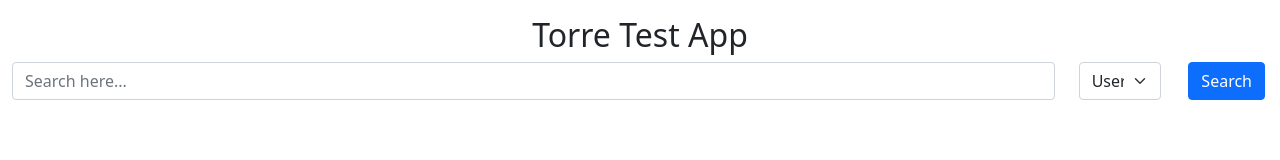
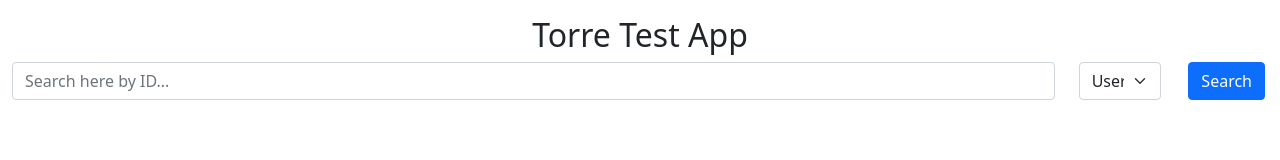
Before and after one commit to fglaria/torre-test-app, a React (Create React App) app in the folder client/: page / in a window 1280 px wide. Shown: the top 160 px of the page. Built offline with nearby package versions, Linux system fonts and the light colour scheme.

Commit message:
Client: minor changes on search bar

```diff
--- a/client/src/routes/Main.jsx
+++ b/client/src/routes/Main.jsx
@@ -75,14 +75,14 @@ const Main = () => {
         <Form onSubmit={ onSubmit }>
           <Row>
             <Col xxl={10} xl={10} lg={8} md={8} sm={8} xs={6}>
-              <Form.Control type="text" placeholder="Search here..."
+              <Form.Control type="text" placeholder="Search here by ID..."
                 onChange={({ target: { value } }) => {setQuery({ text: value }); clear();}}/>
             </Col>
             <Col>
             <Form.Select
               onChange={({ target: { value } }) => {setQuery({ type: value }); ; clear();}}>
-              <option value="users">Users</option>
-              <option value="jobs">Jobs</option>
+              <option value="users">User</option>
+              <option value="jobs">Job</option>
             </Form.Select>
             </Col>
             <Col>
```
